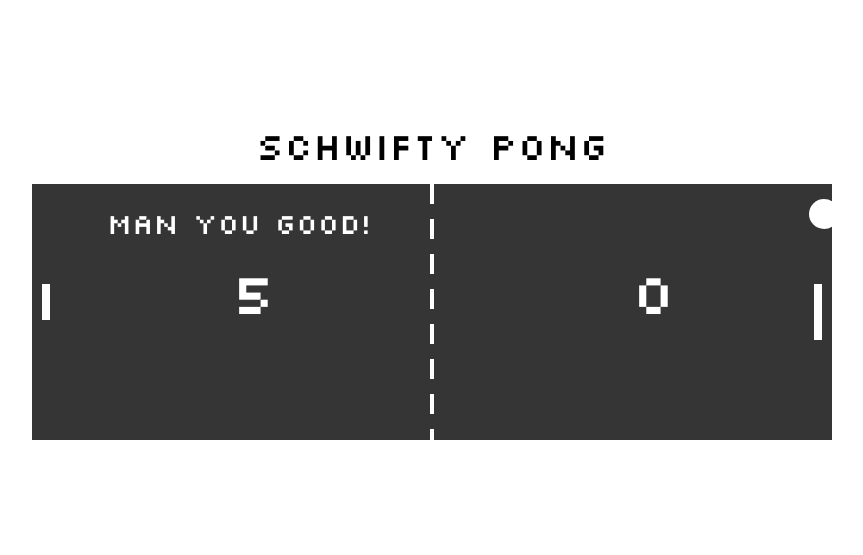
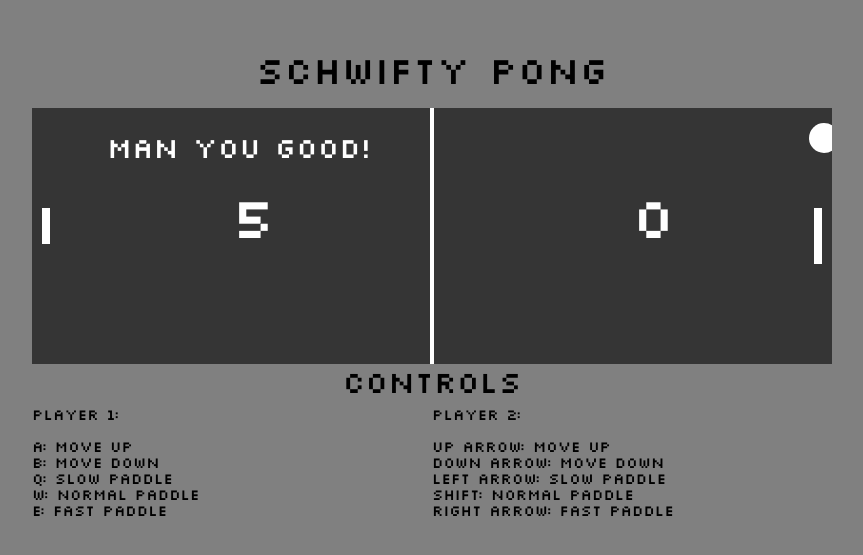
Before and after one commit to PaulDudsdeemaytha/project3pong, a website built with webpack: page index.html in a window 1280 px wide. Shown: the part 115-670 px from the top of the page, without its empty margins (208-1071 px from the left). Built offline with nearby package versions, Linux system fonts and the light colour scheme.

Commit message:
added css

```diff
--- a/index.html
+++ b/index.html
@@ -8,9 +8,12 @@
 		<div class="game-wrapper">
 			<h1>Schwifty Pong</h1>
 			<div id="game"></div>
-			<!-- game pause -->
 			<div id="pause"></div>
-			<div id="controls"></div>
+			<footer class="controls">
+				<h2>Controls</h2>
+				 <div>Player 1:</br></br>a: move up</br>b: move down</br>q: slow paddle</br>w: normal paddle</br>e: fast paddle</br></div>
+				 <div>Player 2:</br></br>up arrow: move up</br>down arrow: move down</br>left arrow: slow paddle</br>shift: normal paddle</br>right arrow: fast paddle</br></div>
+				 </footer>
 		</div>
 		<script type="text/javascript" src="build/bundle.js"></script>
 	</body>
--- a/src/partials/Board.js
+++ b/src/partials/Board.js
@@ -21,8 +21,7 @@ export default class Board {
         line.setAttributeNS(null, 'y2', this.height);
         line.setAttributeNS(null, 'stroke', 'white');
         line.setAttributeNS(null, 'stroke-width', '4', 'black');
-        line.setAttributeNS(null, 'stroke-dasharray', '20, 15')
-        // line.setAttributeNS()
+
 
         svg.appendChild(rect);
         svg.appendChild(line);
--- a/src/styles/game.css
+++ b/src/styles/game.css
@@ -70,6 +70,7 @@ html {
   font-size: 16px;
 }
 
+
 body {
   align-items: center;
   display: flex;
@@ -77,6 +78,7 @@ body {
   height: 100vh;
   justify-content: center;
   width: 100%;
+  background-color: grey;
 }
 
 h1 {
@@ -84,3 +86,17 @@ h1 {
   margin-bottom: 1rem;
   text-align: center;
 }
+
+.controls {
+  display: flex;
+  flex-wrap: wrap;
+}
+.controls h2 {
+  flex-basis: 100%;
+  text-align: center;
+  font-size: 2rem;
+  height: 40px;
+}
+.controls div {
+  flex-basis: 50%;
+}
```
Also changed, not shown: 1 other file.
